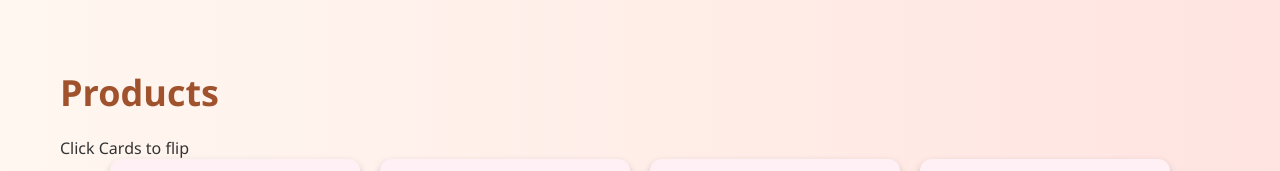
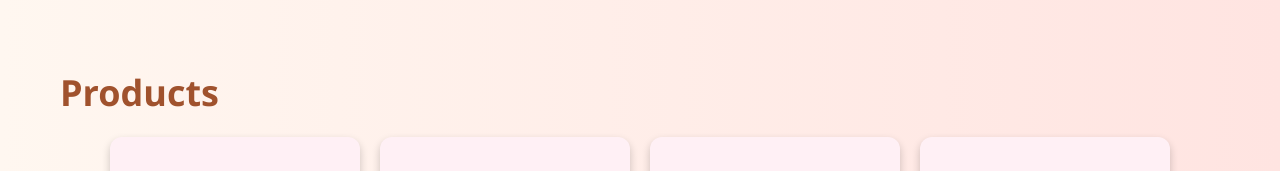
Before and after one commit to Anshika-Chaudhary-123/Small-Business-project-The-Woven-Bloom, a plain HTML site: page index.html in a window 1280 px wide. Shown: the part 860-1031 px from the top of the page. Drawn offline with Linux system fonts and the light colour scheme.

Commit message:
Update index.html

```diff
--- a/index.html
+++ b/index.html
@@ -41,7 +41,7 @@
 
         <section id="products">
             <h2 class="headings">Products</h2>
-            <p class="hint">Click Cards to flip</p>
+
             <div class="flipCard">
 
                 <div class="flips">
```
